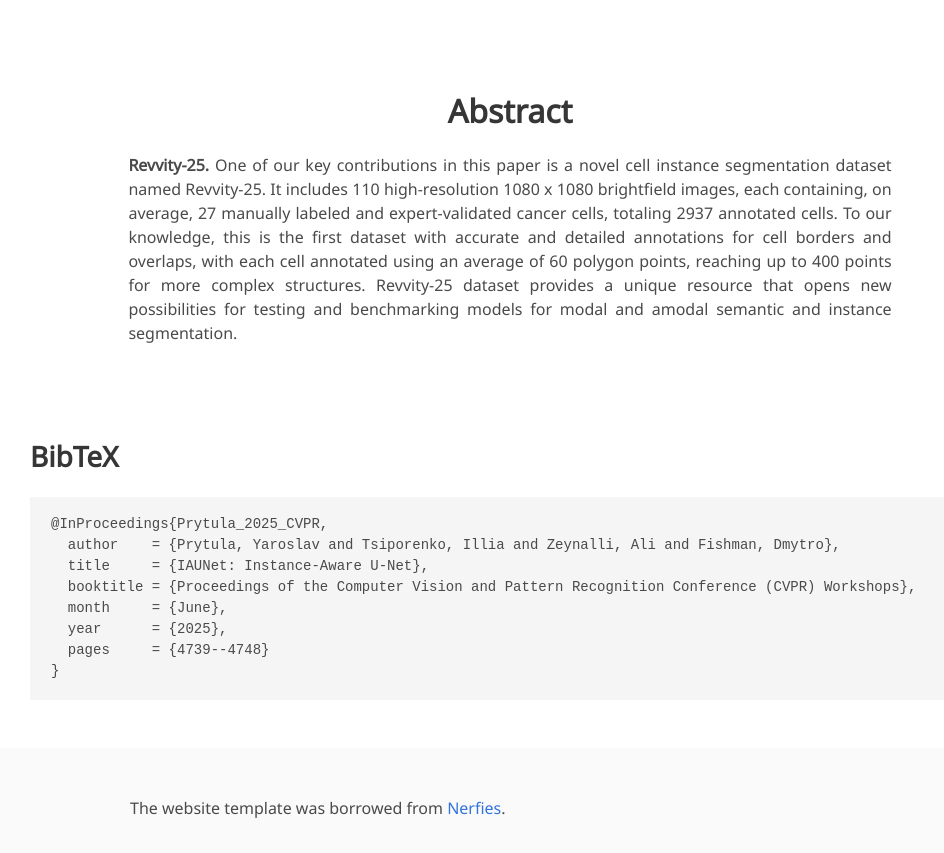
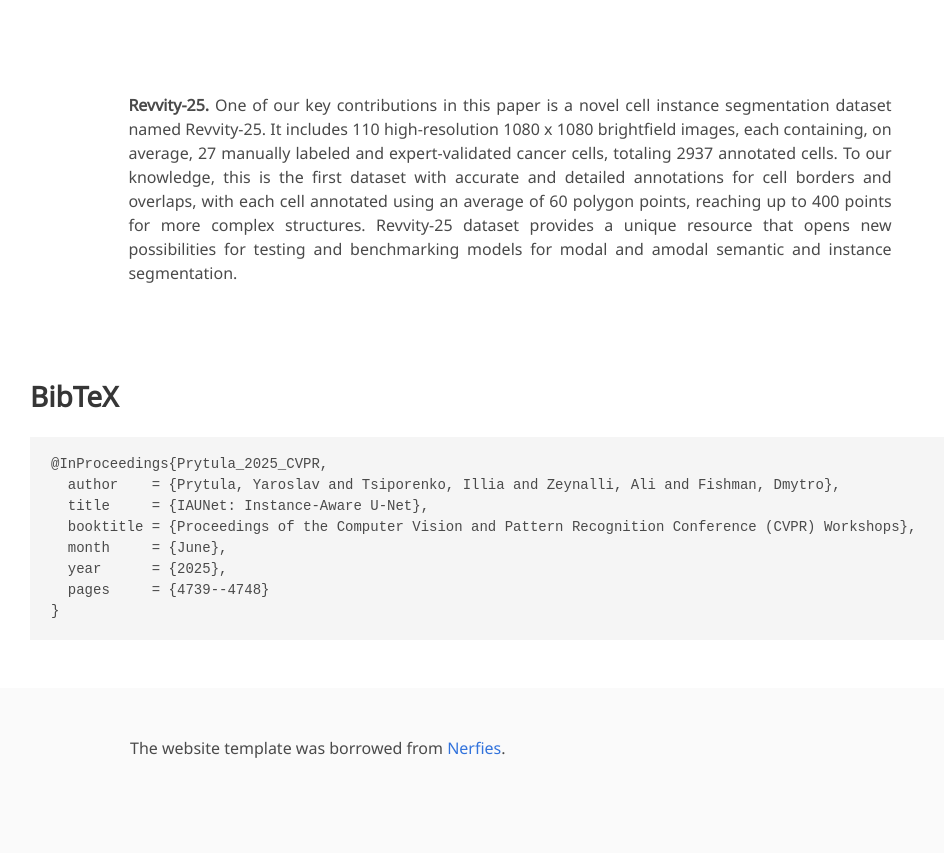
Before and after one commit to SlavkoPrytula/IAUNet, a plain HTML site: page index.html in a window 1280 px wide. Shown: the part 1435-2288 px from the top of the page, without its empty margins (130-1074 px from the left). Drawn offline with nearby package versions, Linux system fonts and the light colour scheme; some icons are missing; a web font is replaced by a local one.

Commit message:
gh_pages

```diff
--- a/index.html
+++ b/index.html
@@ -192,7 +192,6 @@
     <!-- Revvity-25 text. -->
     <div class="columns is-centered has-text-centered">
       <div class="column is-four-fifths">
-        <h2 class="title is-3">Abstract</h2>
         <div class="content has-text-justified">
           <p>
             <b>Revvity-25.</b> One of our key contributions in this paper is a novel cell instance segmentation
```
